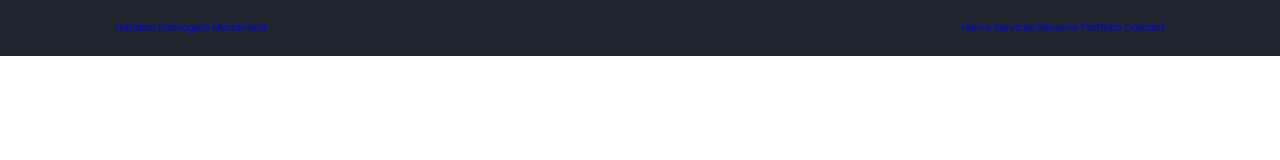
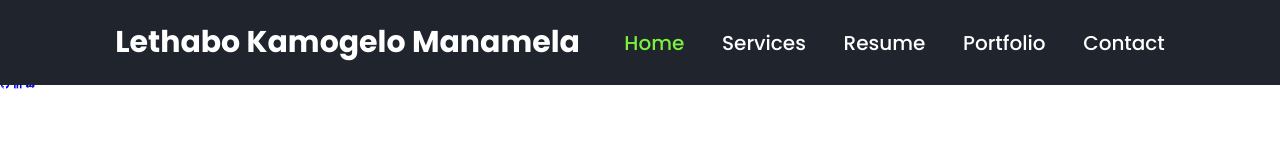
Before and after one commit to ManamelaKamogelo/Virtual-CV, a plain HTML site: page index.html in a window 1280 px wide. Drawn offline with nearby package versions, Linux system fonts and the light colour scheme.

Commit message:
added icons in html file

```diff
--- a/css/style.css
+++ b/css/style.css
@@ -38,3 +38,27 @@ header {
   align-items: center;
   z-index: 100;
 }
+
+.logo {
+  font-size: 3rem;
+  color: var(--white-color);
+  font-weight: 700;
+}
+
+nav a {
+  font-size: 2rem;
+  color: var(--white-color);
+  font-weight: 500;
+  margin-left: 3.5rem;
+  transition: 0.5s;
+}
+
+nav a:hover,
+nav a.active {
+  color: var(--main-color);
+}
+
+#menu-icon {
+  font-size: 4rem;
+  display: none;
+}
--- a/index.html
+++ b/index.html
@@ -19,8 +19,10 @@
     <header>
       <a href="#" class="logo">Lethabo Kamogelo Manamela</a>
 
+      <i class="bx bx-menu" id="menu-icon"></i>
+
       <nav>
-        <a href="#">Home</a>
+        <a href="#" class="active">Home</a>
         <a href="#">Services</a>
         <a href="#">Resume</a>
         <a href="#">Portfolio</a>
@@ -28,6 +30,28 @@
       </nav>
     </header>
 
+    <!--home section-->
+    <section class="home">
+      <div class="home-detail">
+        <h1>Lethabo Kamogelo Manamela</h1>
+        <h2>I'm a Coder</h2>
+        <p>
+          Lorem ipsum dolor sit amet consectetur adipisicing elit. Debitis modi
+          non tempora incidunt fugit, mollitia, perspiciatis quod deserunt
+          eligendi aut omnis perferendis molestiae. Nam dolores doloribus harum
+          illum a voluptatem?
+        </p>
+        <div class="btn-sci">
+          <a href="#" class="btn">Download CV</a>
+          <div class="sci">
+            <a href="#"><i class="bx bxl-github"></i></a>
+            <a href="#"><i class="bx bxl-linkedin"></i></a>
+            <a href="#"><i class="bx bxl-discord-alt"></i></a>
+          </div>
+        </div>
+      </div>
+    </section>
+
     <!-- custom js -->
     <script src="js/script.js"></script>
   </body>
```
